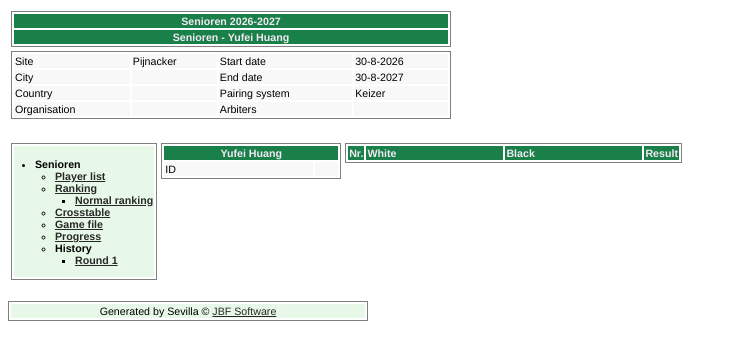
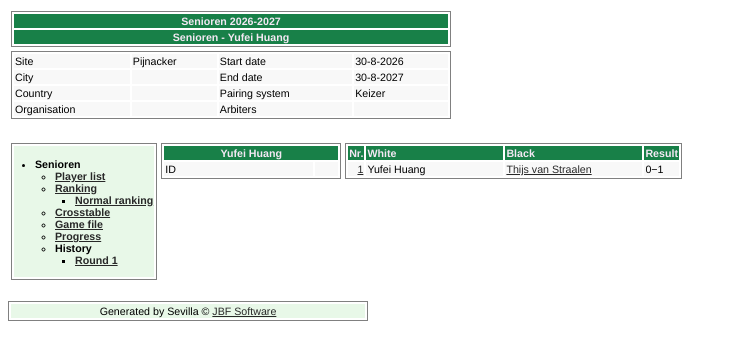
Before and after one commit to ScheveToren/schevetoren-site, a plain HTML site: page docs/2026-2027/Grp1-Pl35.html in a window 1280 px wide. Shown: the whole page, without its empty margins (0-737 px from the left). Drawn offline with Linux system fonts and the light colour scheme.

Commit message:
Update docs/2026-2027/Grp1-Pl35.html 2026-09-04 21:19:35

```diff
--- a/docs/2026-2027/Grp1-Pl35.html
+++ b/docs/2026-2027/Grp1-Pl35.html
@@ -1,5 +1,5 @@
 <!DOCTYPE html>
-<!-- Generated by Sevilla 18.3.2 (C) JBF Software 4-9-2026 17:12:53 -->
+<!-- Generated by Sevilla 18.3.2 (C) JBF Software 4-9-2026 21:18:58 -->
 <html xmlns="http://www.w3.org/1999/xhtml" xml:lang="en" lang="en">
 <head id="Header">
 <title>Yufei Huang</title>
@@ -99,6 +99,14 @@
 <td class="GM_Black">Black</td>
 <td class="GM_Result">Result</td>
 </tr>
+<tr class="GameListOddLine">
+<td style="text-align:right;"><a href="Grp1-Rd1.html">1</a></td>
+<td>Yufei&nbsp;Huang</td>
+<td>
+<a href="Grp1-Pl40.html">Thijs&nbsp;van&nbsp;Straalen</a>
+</td>
+<td>0&minus;1</td>
+</tr>
 </table>
 </td>
 </tr></table>
```
